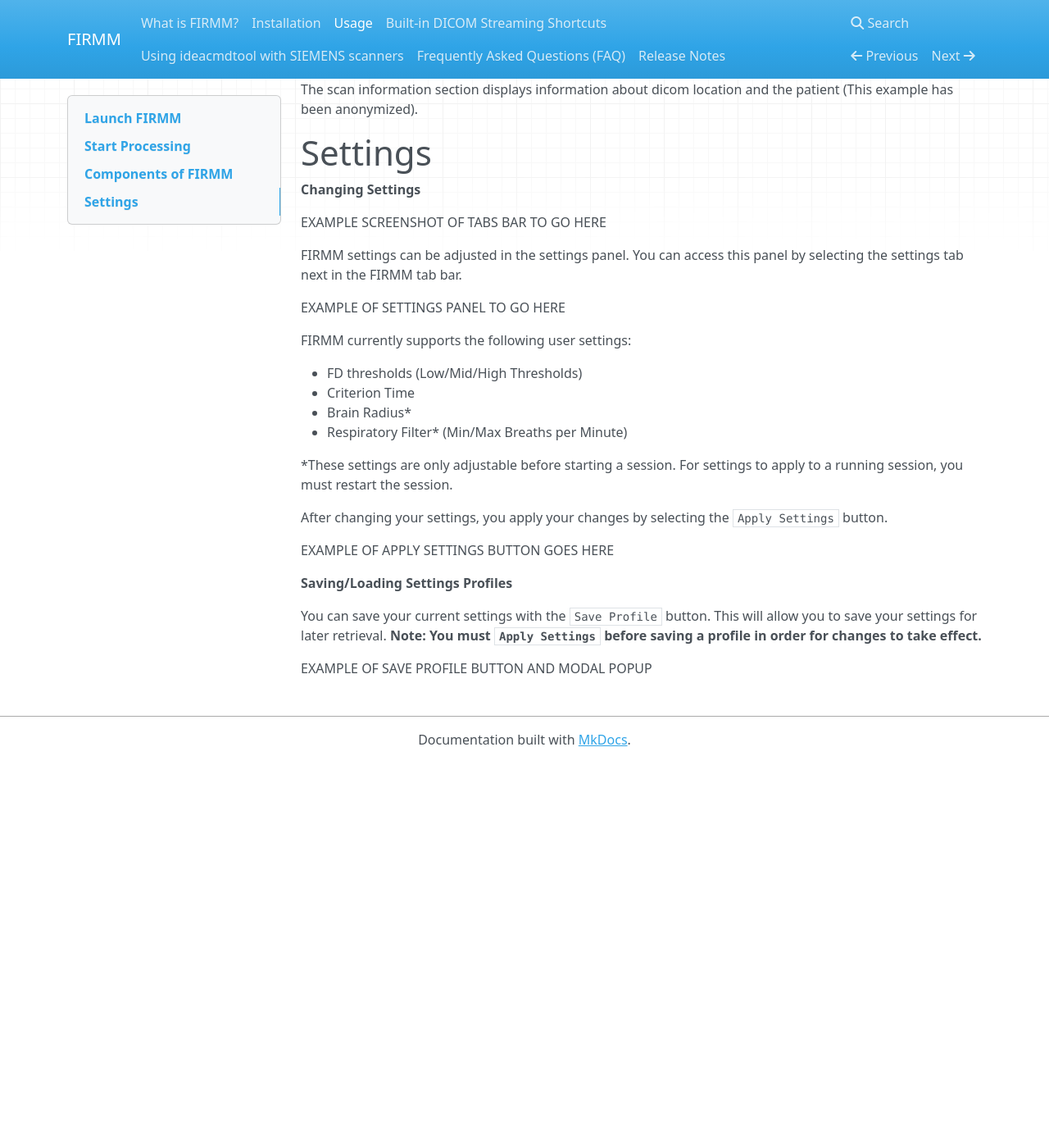
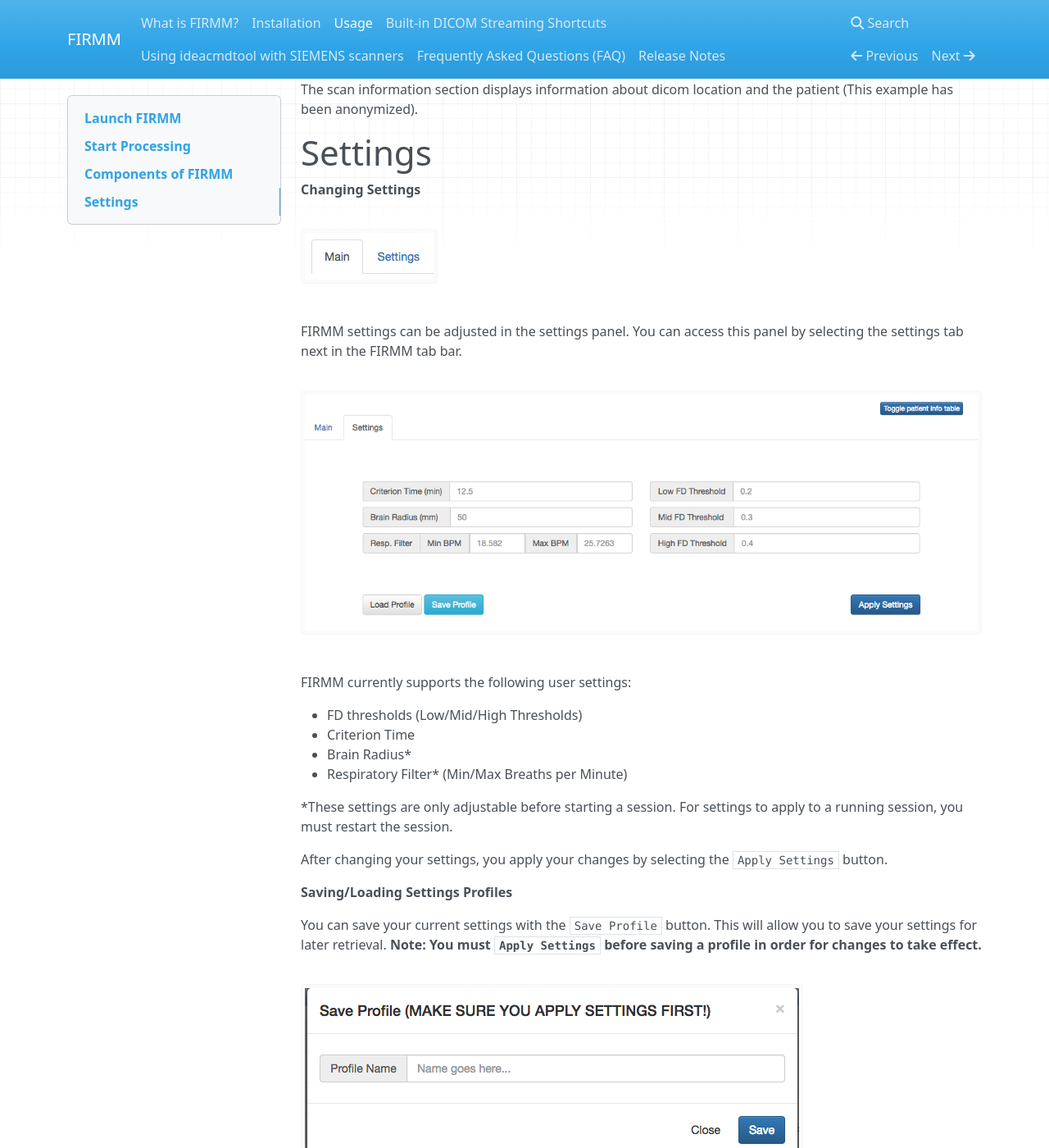
Before and after one commit to FIRMMsoftware/firmm_docs, an MkDocs documentation site: the page built from docs/FIRMM_USAGE.md, in a window 1280 px wide and 1400 px high, scrolled down 7306 px. Shown: the whole window at 82% size. Built offline with MkDocs 1.6.1, drawn with Linux system fonts in a browser that asks for light colours; nearby versions of some CDN libraries; old or Windows-style settings are respelled for this version of MkDocs; before the commit the page ends 8236 px from its top, so only the background shows below that; some of the changed text lies outside the part shown.

Commit message:
Finish off settings

```diff
--- a/docs/FIRMM_USAGE.md
+++ b/docs/FIRMM_USAGE.md
@@ -123,11 +123,11 @@ The scan information section displays information about dicom location and the p
 
 **Changing Settings**
 
-EXAMPLE SCREENSHOT OF TABS BAR TO GO HERE
+![Tabs Bar example](img/tabsbar.png)
 
 FIRMM settings can be adjusted in the settings panel. You can access this panel by selecting the settings tab next in the FIRMM tab bar.
 
-EXAMPLE OF SETTINGS PANEL TO GO HERE
+![Settings Panel example](img/settings.png)
 
 FIRMM currently supports the following user settings:
 
@@ -140,10 +140,12 @@ FIRMM currently supports the following user settings:
 
 After changing your settings, you apply your changes by selecting the `Apply Settings` button.
 
-EXAMPLE OF APPLY SETTINGS BUTTON GOES HERE
-
 **Saving/Loading Settings Profiles**
 
 You can save your current settings with the `Save Profile` button. This will allow you to save your settings for later retrieval. **Note: You must `Apply Settings` before saving a profile in order for changes to take effect.**
 
-EXAMPLE OF SAVE PROFILE BUTTON AND MODAL POPUP
+![Save Profile example](img/save.png)
+
+Any saved settings profile can be loaded by selecting the `Load Profile` button.
+
+![Loading Profile example](img/load.png)
```
Also changed, not shown: docs/img/load.png (added), docs/img/save.png (added), docs/img/settings.png (added), docs/img/tabsbar.png (added).
